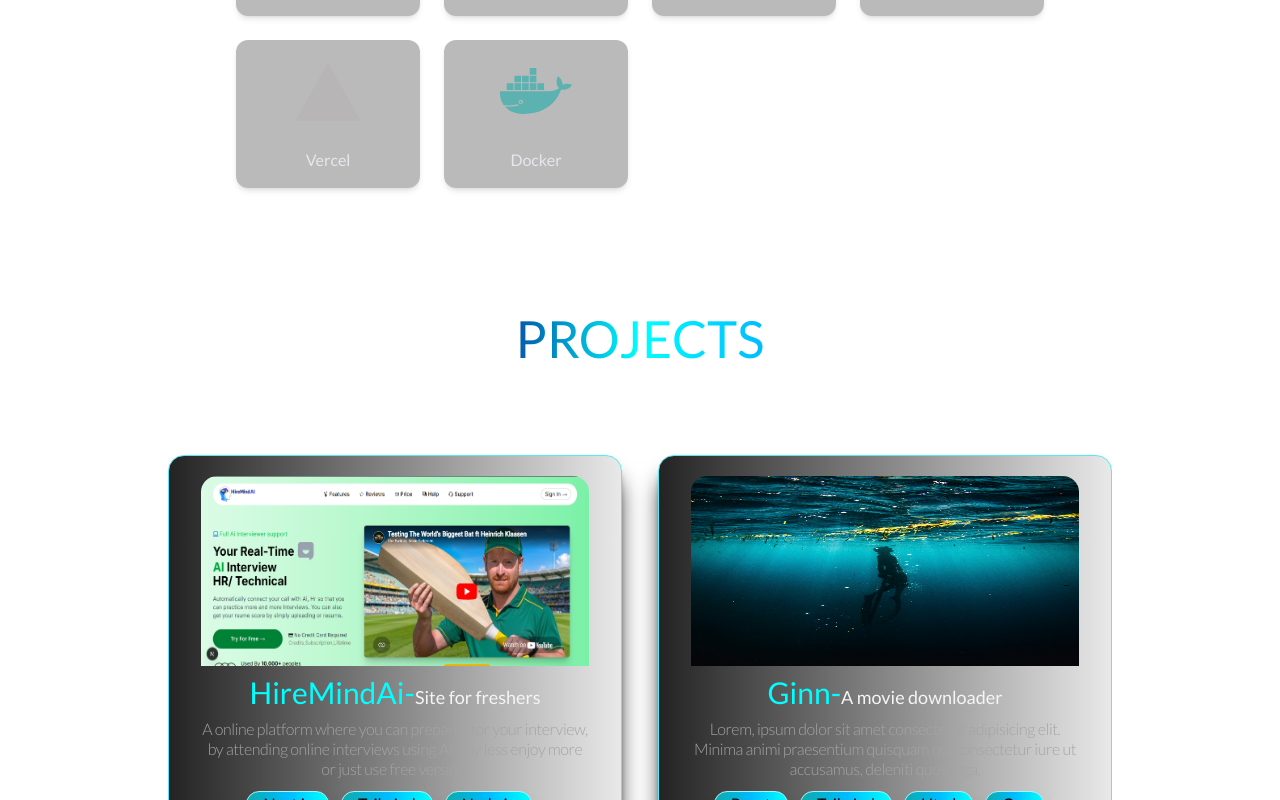
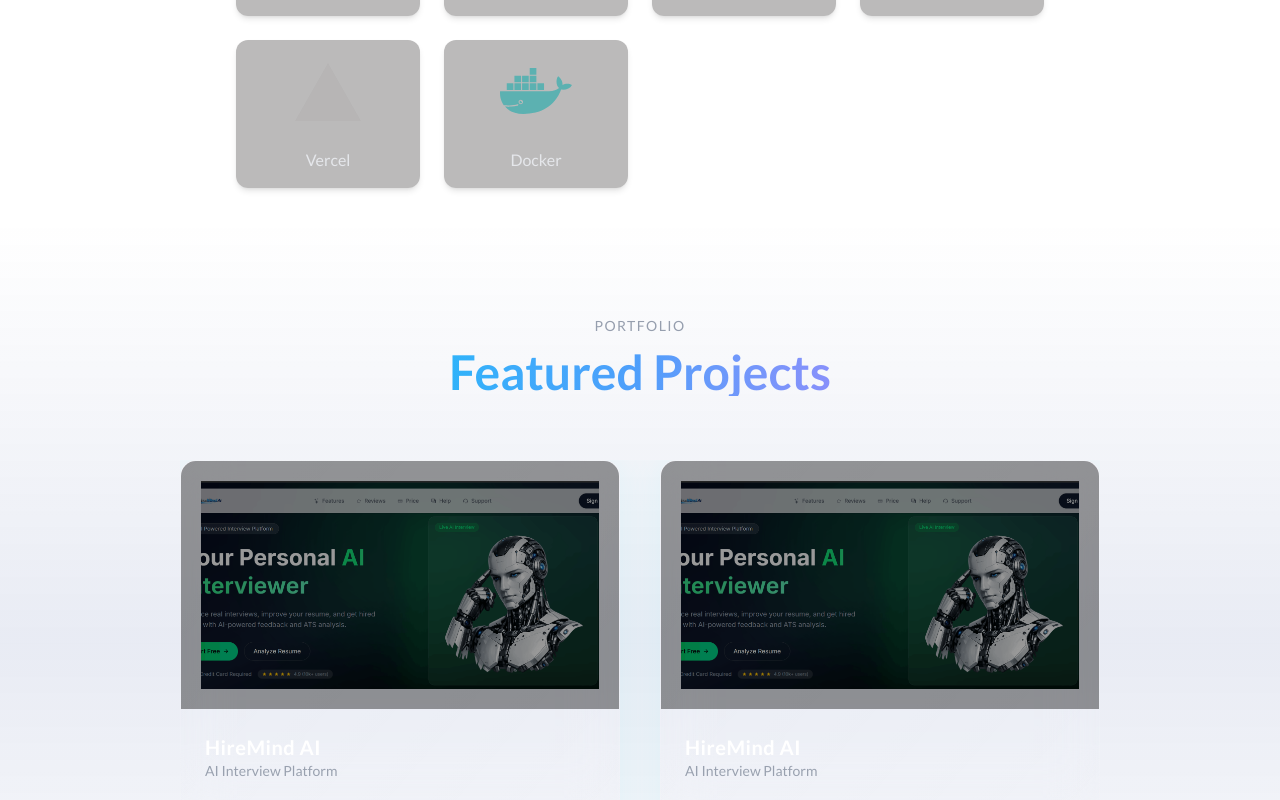
Before and after one commit to Nikhil-Rajput0/Nikhil-Portfolio, a React (Vite) app: page / in a window 1280 px wide. Shown: the part 2000-2800 px from the top of the page. Built offline with nearby package versions, Linux system fonts and the light colour scheme.

Commit message:
Changing project design

```diff
--- a/src/components/Projects/Projectdesc.jsx
+++ b/src/components/Projects/Projectdesc.jsx
@@ -1,49 +1,108 @@
-import React from "react";
+import { FiExternalLink, FiGithub } from "react-icons/fi";
 
-function Projectdesc({ header }) {
+function Projectdesc({ project }) {
   return (
-    <div className=" rounded-2xl border border-cyan-300 shadow-xl/180 bg-gradient-to-r from-[#232323] to-[#07070717]">
-      <div className="px-8 py-5">
+    <div
+      className="
+        group relative
+        rounded-2xl
+        overflow-hidden
+        border border-white/10
+        bg-gradient-to-br from-white/5 to-white/0
+        backdrop-blur-xl
+        shadow-[0_0_40px_rgba(0,255,255,0.08)]
+        hover:shadow-[0_0_60px_rgba(0,255,255,0.25)]
+        transition-all duration-500
+      "
+    >
+      {/* 🔥 Glow Border Effect */}
+      <div className="absolute inset-0 rounded-2xl opacity-0 group-hover:opacity-100 transition duration-500 bg-gradient-to-r from-cyan-400/20 via-blue-500/20 to-purple-500/20 blur-xl" />
+
+      {/* Image */}
+      <div className="relative overflow-hidden px-5 py-5">
         <img
-          src={header.img}
-          alt="project image"
-          className="w-full h-[190px] rounded-t-2xl"
-        ></img>
-        <h3 className="text-center text-[#0ff] text-3xl font-normal py-2">
-          {header.name}
-          <span className="text-lg text-[#f5f5f5]">{header.about}</span>
-        </h3>
-        <p className="text-center text-[#a4a4a4] font-light leading-5 pb-3 tracking-tight">
-          {header.desc}
-        </p>
-        <div className=" text-center">
-          {header.skills.map((item, i) => (
-            <button
+          src={project.img}
+          alt="project"
+          width={600}
+          height={400}
+          className="
+            w-full h-52 object-cover
+            transition-transform duration-700
+            group-hover:scale-110
+          "
+        />
+
+        {/* Dark overlay */}
+        <div className="absolute inset-0 bg-black/40 group-hover:bg-black/20 transition duration-500" />
+      </div>
+
+      {/* Content */}
+      <div className="relative p-6 flex flex-col gap-4 z-10">
+        {/* Title */}
+        <div>
+          <h3 className="text-xl font-semibold text-white tracking-wide">
+            {project.name}
+          </h3>
+          <p className="text-sm text-gray-400">{project.about}</p>
+        </div>
+
+        {/* Description */}
+        <p className="text-gray-300 text-sm leading-relaxed">{project.desc}</p>
+
+        {/* Skills */}
+        <div className="flex flex-wrap gap-2 ">
+          {project.skills.map((skill, i) => (
+            <span
               key={i}
-              className="border border-cyan-200 bg-gradient-to-r from-[#1aa] via-[#0bf] to-[#0ff] shadow-xl/40 px-4 rounded-full mr-3 mb-2"
+              className="
+                text-xs px-3 py-1 rounded-full
+                bg-white/10
+                border border-white/10
+                text-gray-300
+                backdrop-blur-md
+              "
             >
-              {item}
-            </button>
+              {skill}
+            </span>
           ))}
         </div>
-        <div className="flex py-5 gap-1">
+
+        {/* Buttons */}
+        <div className="flex gap-3 mt-2 overflow-hidden">
           <a
+            href={project.liveUrl}
             target="_blank"
-            rel="noopener"
-            aria-label="Project Live Link"
-            href={header.liveUrl}
-            className="blink shadow-xl/60 z-1 relative font-semibold inline-flex bg-gradient-to-r from-[#157171] via-[#0bf] to-[#0ff] w-full items-center text-bold justify-center border-2 border-[#0ff] text-lg rounded-full py-[4px] cursor-pointer overflow-hidden"
+            rel="noopener noreferrer"
+            className="
+              flex-1 flex items-center justify-center gap-2
+              px-4 py-2
+              rounded-full
+              bg-gradient-to-r from-cyan-500 to-blue-500
+              text-white text-sm font-medium
+              shadow-lg
+              hover:scale-105
+              transition overflow-hidden
+            "
           >
-            {header.btn[0]}
+            Live <FiExternalLink />
           </a>
+
           <a
+            href={project.githubLink}
             target="_blank"
-            rel="noopener"
-            aria-label="Project Github link"
-            href={header.githubLink}
-            className=" blink blink-2 shadow-xl/60 z-1 relative font-semibold inline-flex bg-transparent text-[#0ff] w-full items-center justify-center border-2 border-[#0ff] text-lg rounded-full py-[4px] cursor-pointer  overflow-hidden"
+            rel="noopener noreferrer"
+            className="
+              flex-1 flex items-center justify-center gap-2
+              px-4 py-2
+              rounded-full
+              border border-white/20
+              text-gray-300
+              text-sm font-medium
+              hover:bg-white/10
+              transition
+            "
           >
-            {header.btn[1]}
+            Code <FiGithub />
           </a>
         </div>
       </div>
--- a/src/components/Projects/Projects.jsx
+++ b/src/components/Projects/Projects.jsx
@@ -1,47 +1,28 @@
-import React from "react";
-import Projectdesc from "./Projectdesc";
 import Image from "../../assets/ibrahim-shabil-DbYga9Ot9sU-unsplash.png";
 import Project1 from "../../assets/project1.png";
+import Projectdesc from "./Projectdesc";
 import { motion } from "framer-motion";
 
 const projects = [
   {
     img: Project1,
-    name: "HireMindAi-",
-    about: "Site for freshers",
+    name: "HireMind AI",
+    about: "AI Interview Platform",
     liveUrl: "https://hiremind-ai-org.vercel.app",
     githubLink: "https://github.com/Nikhil-Rajput0/HireMind-Ai",
     id: 1,
-    desc: "A online platform where you can prepares for your interview, by attending online interviews using Ai. Pay less enjoy more or just use free version.",
-    skills: ["Next.js", "Tailwind", "Node.js", "MongoDb"],
-    btn: ["View Live", "GitHub"],
+    desc: "Prepare for interviews using AI-powered mock sessions, resume tools, and real-time feedback.",
+    skills: ["Next.js", "Tailwind", "Node.js", "MongoDB"],
   },
   {
-    img: Image,
-    name: "Ginn-",
-    about: "A movie downloader",
-    id: 2,
-    desc: "Lorem, ipsum dolor sit amet consectetur adipisicing elit. Minima animi praesentium quisquam qui consectetur iure ut accusamus, deleniti quos fuga.",
-    skills: ["React", "Tailwind", "Html", "Css"],
-    btn: ["View Live", "GitHub"],
-  },
-  {
-    img: Image,
-    name: "Splash-",
-    about: "A movie downloader",
-    id: 3,
-    desc: "Lorem, ipsum dolor sit amet consectetur adipisicing elit. Minima animi praesentium quisquam qui consectetur iure ut accusamus, deleniti quos fuga.",
-    skills: ["React", "Tailwind", "Html", "Css"],
-    btn: ["View Live", "GitHub"],
-  },
-  {
-    img: Image,
-    name: "Parano-",
-    about: "A movie downloader",
-    id: 4,
-    desc: "Lorem, ipsum dolor sit amet consectetur adipisicing elit. Minima animi praesentium quisquam qui consectetur iure ut accusamus, deleniti quos fuga.",
-    skills: ["React", "Tailwind", "Html", "Css"],
-    btn: ["View Live", "GitHub"],
+    img: Project1,
+    name: "HireMind AI",
+    about: "AI Interview Platform",
+    liveUrl: "https://hiremind-ai-org.vercel.app",
+    githubLink: "https://github.com/Nikhil-Rajput0/HireMind-Ai",
+    id: 1,
+    desc: "Prepare for interviews using AI-powered mock sessions, resume tools, and real-time feedback.",
+    skills: ["Next.js", "Tailwind", "Node.js", "MongoDB"],
   },
 ];
 
@@ -49,28 +30,27 @@
   return (
     <section
       id="Projects"
-      className="sm:px-[36px] md:px-0 py-[24px] overflow-hidden"
+      className="
+    py-24 px-4 lg:px-45
+    text-white
+    relative
+  "
     >
-      <div className="text-center py-[16px] md:py-[48px] lg:pt-[56px] lg:pb-[12px] text-[#f5f5f5] text-[27px] lg:text-[4vw] uppercase">
-        <h2 className="text-transparent bg-clip-text bg-gradient-to-r from-[#0958a8] via-[#0ff] to-[#0bf] inline-block">
-          Projects
+      <div className="absolute inset-0 bg-gradient-to-b from-transparent via-blue-900/10 to-transparent pointer-events-none" />
+      <div className="text-center mb-16 overflow-hidden">
+        <p className="text-sm overflow-hidden uppercase tracking-widest text-gray-400">
+          Portfolio
+        </p>
+        <h2 className="text-3xl overflow-hidden md:text-5xl font-semibold mt-3 bg-gradient-to-r from-cyan-400 via-blue-400 to-purple-400 bg-clip-text text-transparent">
+          Featured Projects
         </h2>
       </div>
-      <motion.div
-        initial={{ opacity: 0, y: 80 }}
-        whileInView={{ opacity: 1, y: 0 }}
-        transition={{ duration: 1, ease: "linear" }}
-        viewport={{ once: true }}
-        className="lg:px-[128px] lg:py-[16px]"
-      >
-        <div className="px-10 py-8">
-          <div className="grid grid-cols-1 md:grid-cols-2 gap-10 lg:gap-y-10 lg:gap-x-9">
-            {projects.map((project) => (
-              <Projectdesc header={project} key={project.id} />
-            ))}
-          </div>
-        </div>
-      </motion.div>
+
+      <div className="grid grid-cols-1 md:grid-cols-2 gap-10 max-w-6xl mx-auto overflow-hidden">
+        {projects.map((project) => (
+          <Projectdesc key={project.id} project={project} />
+        ))}
+      </div>
     </section>
   );
 }
```
Also changed, not shown: src/assets/project1.png.
